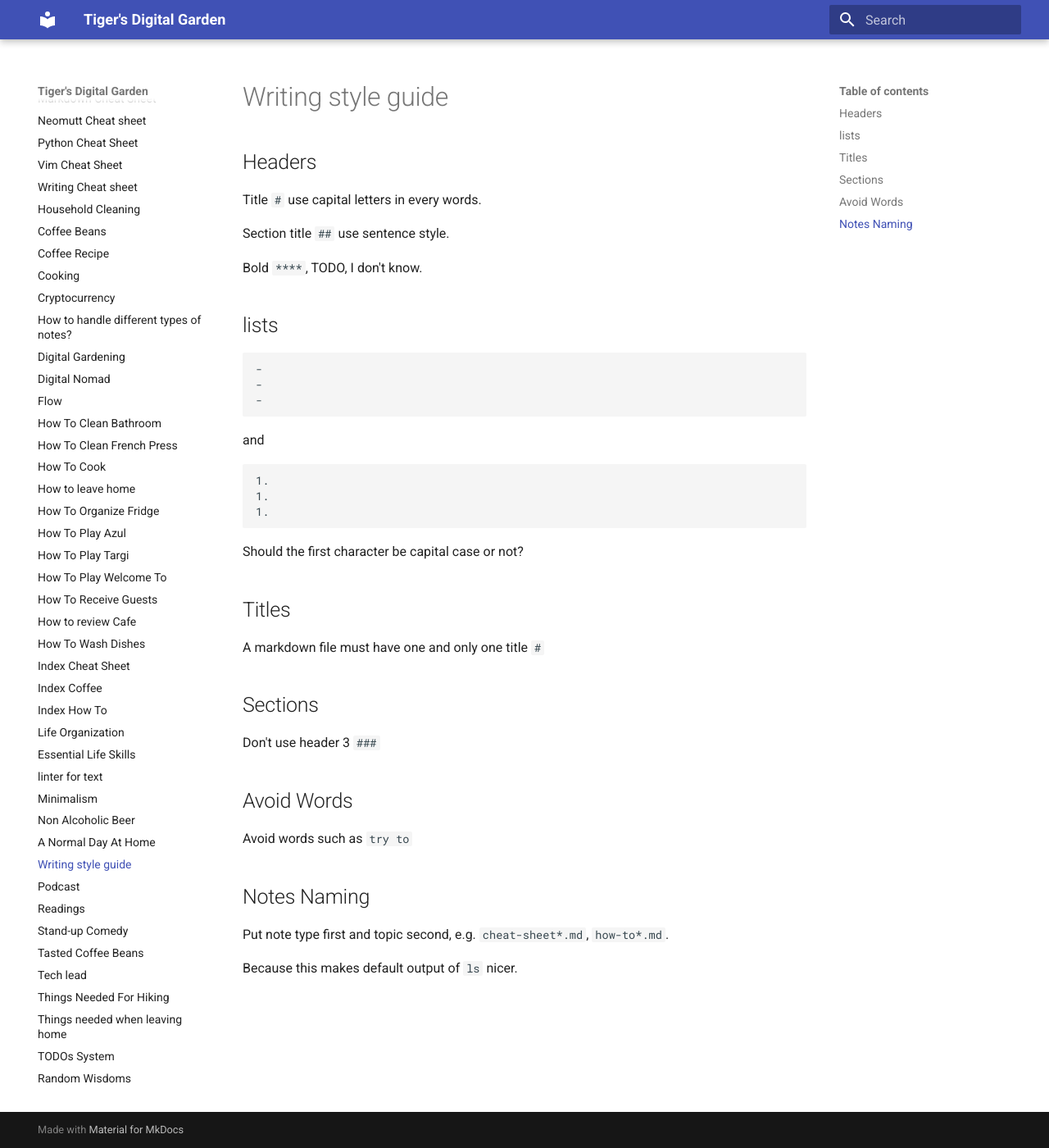
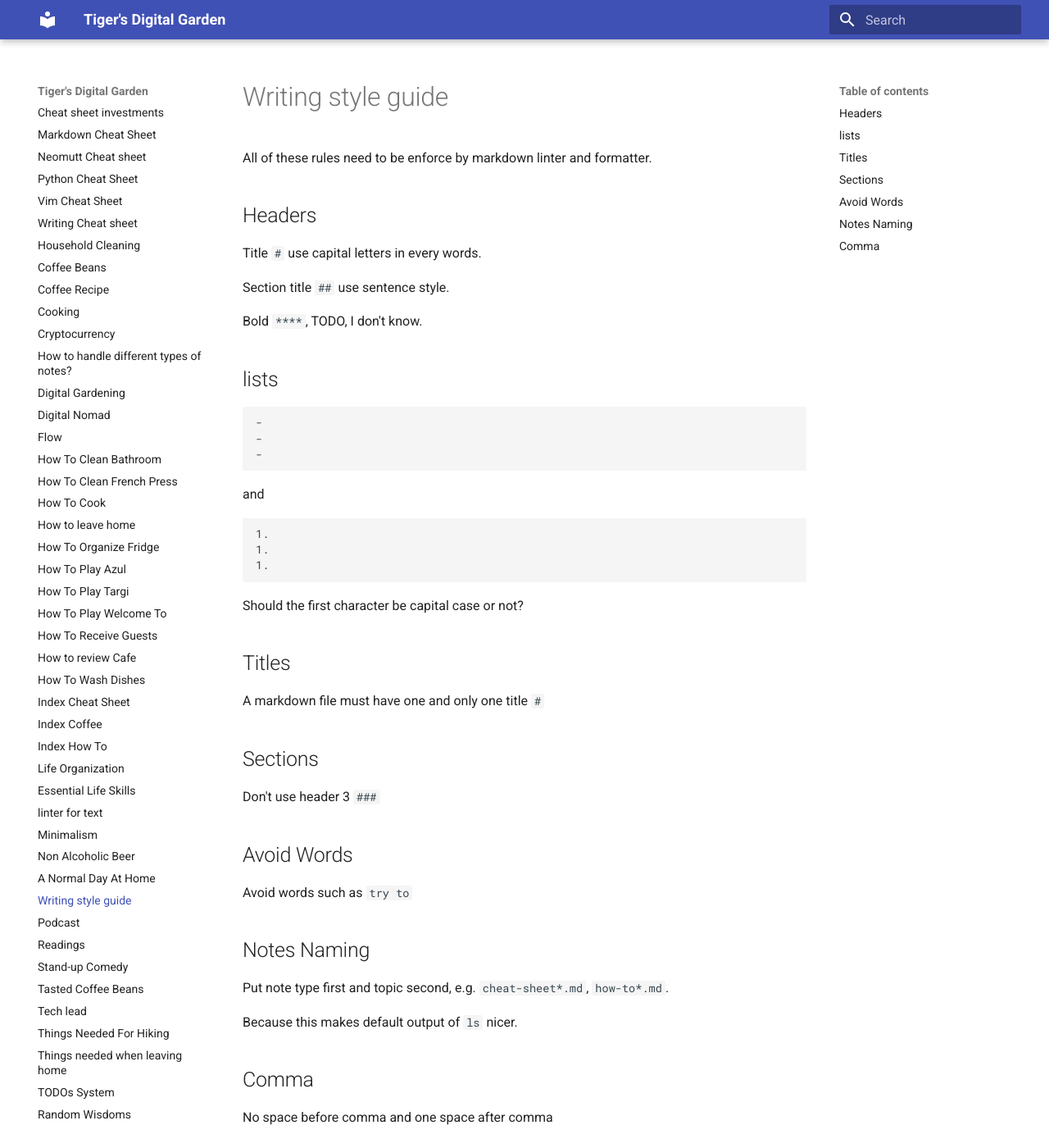
Before and after one commit to ynotstartups/notes, an MkDocs documentation site: the page built from notes/notes-style-guides.md, in a window 1280 px wide and 1400 px high. Shown: the whole window at 82% size. Built offline with MkDocs 1.6.1 and Material for MkDocs 9.7.7, drawn with Linux system fonts in a browser that asks for light colours.

Commit message:
add comma for linter and formatter

```diff
--- a/notes/notes-style-guides.md
+++ b/notes/notes-style-guides.md
@@ -1,4 +1,6 @@
 # Writing style guide
+
+All of these rules need to be enforce by markdown linter and formatter.
 
 ## Headers
 
@@ -42,3 +44,7 @@
 Put note type first and topic second, e.g. `cheat-sheet*.md`, `how-to*.md`.
 
 Because this makes default output of `ls` nicer.
+
+## Comma
+
+No space before comma and one space after comma
```
